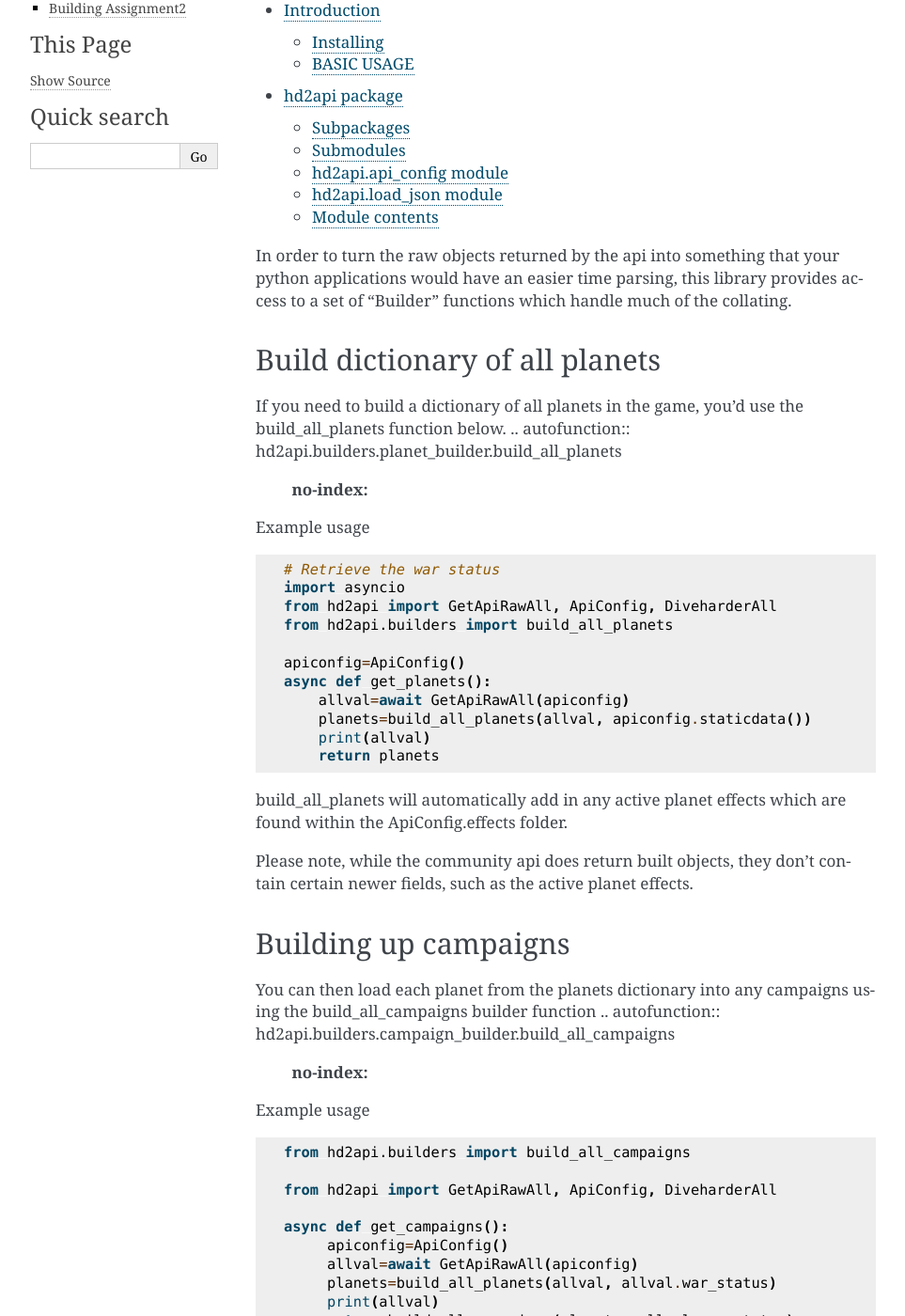
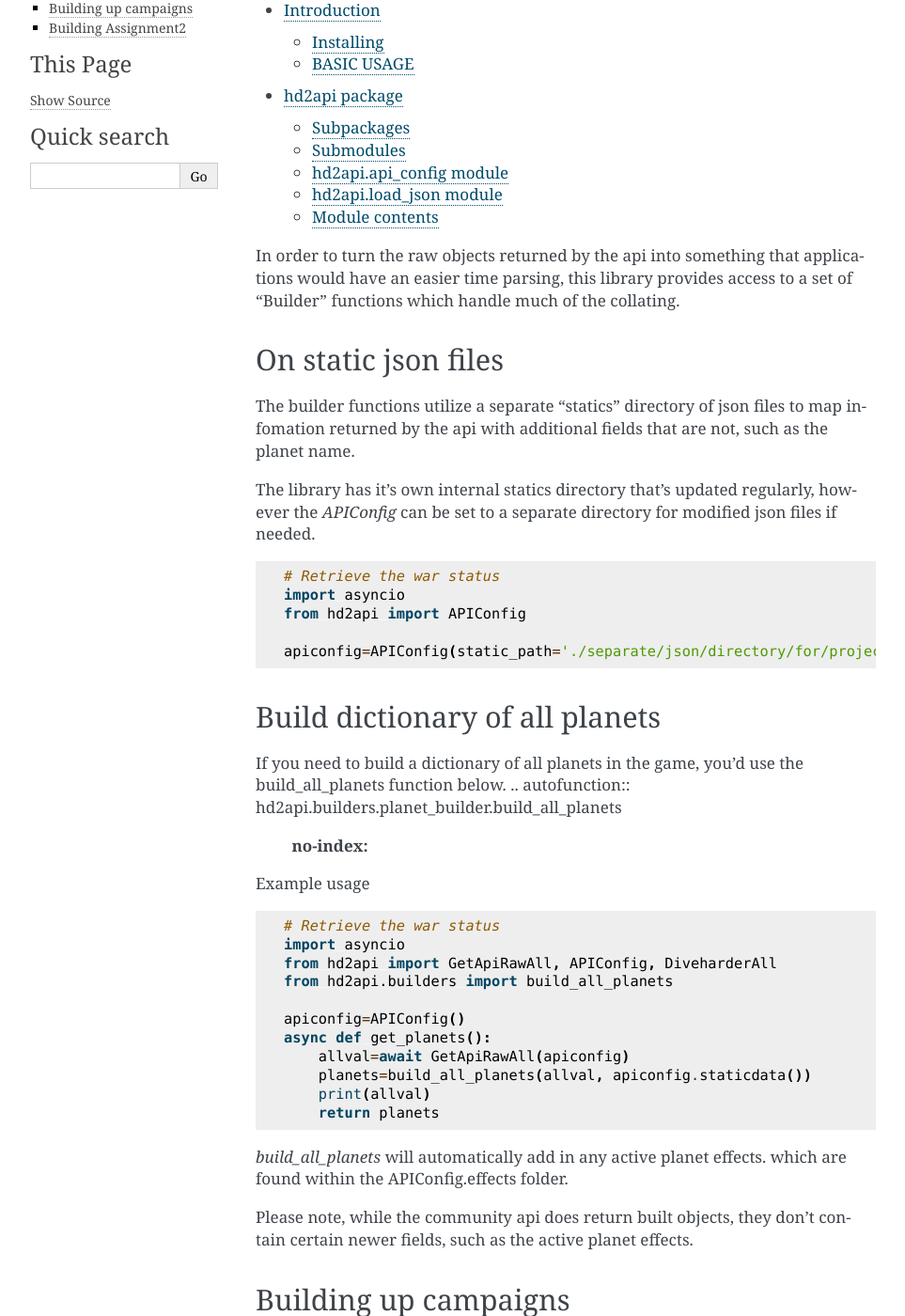
Before and after one commit to CrosswaveOmega/hd2api.py, a Sphinx documentation site: the page built from docs/source/builders.rst, in a window 1280 px wide and 1400 px high, scrolled down 201 px. Shown: the whole window at 94% size, without its empty margins (148-1111 px from the left). Built offline with Sphinx 7.4.7, drawn with Linux system fonts in a browser that asks for light colours; some of the changed text lies outside the part shown.

Commit message:
line_formatting

```diff
--- a/docs/source/builders.rst
+++ b/docs/source/builders.rst
@@ -9,8 +9,27 @@ Building Frontend Objects from Raw Data
    hd2api
 
 In order to turn the raw objects returned by the api into something that
-your python applications would have an easier time parsing, this library
+applications would have an easier time parsing, this library
 provides access to a set of "Builder" functions which handle much of the collating.
+
+
+On static json files
+^^^^^^^^^^^^^^^^^^^^
+The builder functions utilize a separate "statics" directory of json
+files to map infomation returned by the api with additional fields
+that are not, such as the planet name.
+
+The library has it's own internal statics directory that's updated regularly, however
+the `APIConfig` can be set to a separate directory for modified json files if needed.
+
+.. code-block:: python3
+
+    # Retrieve the war status
+    import asyncio
+    from hd2api import APIConfig
+
+    apiconfig=APIConfig(static_path='./separate/json/directory/for/project')
+
 
 Build dictionary of all planets
 ^^^^^^^^^^^^^^^^^^^^^^^^^^^^^^^
@@ -26,18 +45,18 @@ Example usage
 
     # Retrieve the war status
     import asyncio
-    from hd2api import GetApiRawAll, ApiConfig, DiveharderAll
+    from hd2api import GetApiRawAll, APIConfig, DiveharderAll
     from hd2api.builders import build_all_planets
 
-    apiconfig=ApiConfig()
+    apiconfig=APIConfig()
     async def get_planets():
         allval=await GetApiRawAll(apiconfig)
         planets=build_all_planets(allval, apiconfig.staticdata())
         print(allval)
         return planets
 
-build_all_planets will automatically add in any active planet effects
-which are found within the ApiConfig.effects folder.
+`build_all_planets` will automatically add in any active planet effects.
+which are found within the APIConfig.effects folder.
 
 Please note, while the community api does return built objects,
 they don't contain certain newer fields, such as the active planet effects.
@@ -56,10 +75,10 @@ Example usage
 
    from hd2api.builders import build_all_campaigns
 
-   from hd2api import GetApiRawAll, ApiConfig, DiveharderAll
+   from hd2api import GetApiRawAll, APIConfig, DiveharderAll
 
    async def get_campaigns():
-        apiconfig=ApiConfig()
+        apiconfig=APIConfig()
         allval=await GetApiRawAll(apiconfig)
         planets=build_all_planets(allval, allval.war_status)
         print(allval)
@@ -86,10 +105,10 @@ Example usage
 
    from hd2api.builders import build_all_assignments
 
-   from hd2api import GetApiRawAssignment, ApiConfig
+   from hd2api import GetApiRawAssignment, APIConfig
 
    async def get_assignments():
-        apiconfig=ApiConfig()
+        apiconfig=APIConfig()
         assignment=await GetApiRawAssignment(apiconfig)
         assignments=get_assignments(assignment)
         return assignment
--- a/docs/source/conf.py
+++ b/docs/source/conf.py
@@ -33,6 +33,11 @@ autodoc_pydantic_model_show_config_summary = False
 
 autosummary_generate = True  # Turn on sphinx.ext.autosummary
 
+intersphinx_mapping = {
+    "py": ("https://docs.python.org/3", None),
+    "aio": ("https://docs.aiohttp.org/en/stable/", None),
+    "req": ("https://requests.readthedocs.io/en/latest/", None),
+}
 # Add any paths that contain templates here, relative to this directory.
 templates_path = ["_templates"]
 
--- a/docs/source/guide_status.rst
+++ b/docs/source/guide_status.rst
@@ -21,7 +21,7 @@ have used to create their own third party applications, such as the
 But before anything else, you need to define a new APIConfig.
 
 
-ApiConfig
+APIConfig
 ^^^^^^^^^
 .. autopydantic_model::  hd2api.api_config.APIConfig
     :no-index:
```
Also changed, not shown: README.md (+14 -11 lines), docs/source/intro.rst (+6 -2 lines), 4 other files.
